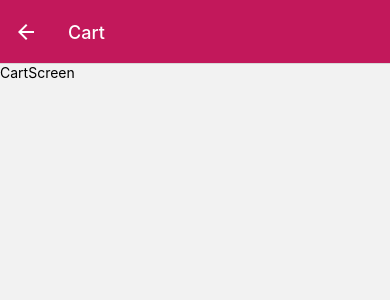
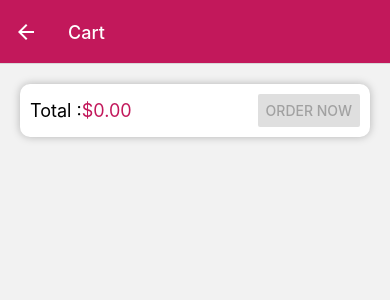
Before and after one commit to adaremitchandra/3_Project, a React Native app: screen /Cart in a window 390 px wide. Shown: the top 300 px of the page. Built offline with nearby package versions, Linux system fonts and the light colour scheme.

Commit message:
pembuatan chart scrren dan menampilkannya

```diff
--- /dev/null
+++ b/components/UI/HeaderButton.js
@@ -0,0 +1,20 @@
+import { StyleSheet, Text, View } from "react-native";
+import { HeaderButton } from "react-navigation-header-buttons";
+import React from "react";
+import { Ionicons } from "@expo/vector-icons";
+import Colors from "../../constants/Colors";
+
+const CustomHeaderButton = (props) => {
+  return (
+    <HeaderButton
+      {...props}
+      IconComponent={Ionicons}
+      iconSize={23}
+      color="white"
+    />
+  );
+};
+
+export default CustomHeaderButton;
+
+const styles = StyleSheet.create({});
--- /dev/null
+++ b/components/shop/CartItem.js
@@ -0,0 +1,39 @@
+import { StyleSheet, Text, View, TouchableOpacity } from "react-native";
+import React from "react";
+import { Ionicons } from "@expo/vector-icons";
+
+const CartItem = ({ onRemove, qty, title, amount }) => {
+  return (
+    <View style={styles.cartItem}>
+      <View style={styles.itemData}>
+        <Text style={styles.qty}>{qty} </Text>
+        <Text style={styles.text}>{title}</Text>
+      </View>
+      <View style={styles.itemData}>
+        <Text style={styles.text}>${amount}</Text>
+        <TouchableOpacity onPress={onRemove} style={styles.deleteButton}>
+          <Ionicons name="md-trash" size={23} color="red" />
+        </TouchableOpacity>
+      </View>
+    </View>
+  );
+};
+
+export default CartItem;
+
+const styles = StyleSheet.create({
+  cartItem: {
+    padding: 10,
+    backgroundColor: "white",
+    flexDirection: "row",
+    justifyContent: "space-between",
+    marginHorizontal: 20,
+  },
+  itemData: {
+    flexDirection: "row",
+    alignItems: "center",
+  },
+  qty: { fontSize: 16, color: "#888" },
+  text: { fontSize: 16, fontWeight: "bold" },
+  deleteButton: { marginLeft: 20 },
+});
--- a/package.json
+++ b/package.json
@@ -10,6 +10,7 @@
     "eject": "expo eject"
   },
   "dependencies": {
+    "@expo/vector-icons": "^12.0.5",
     "@react-navigation/drawer": "^6.3.1",
     "@react-navigation/native": "^6.0.8",
     "@react-navigation/native-stack": "^6.5.0",
--- a/screens/shop/CartScreen.js
+++ b/screens/shop/CartScreen.js
@@ -1,14 +1,74 @@
-import { StyleSheet, Text, View } from "react-native";
+import { StyleSheet, Text, View, FlatList, Button } from "react-native";
 import React from "react";
+import { useSelector } from "react-redux";
+import Colors from "../../constants/Colors";
+import CartItem from "../../components/shop/CartItem";
 
 const CartScreen = () => {
+  const cartTotalAmount = useSelector((state) => state.cart.totalAmount);
+  const cartItems = useSelector((state) => {
+    const transformCartItems = [];
+    for (const key in state.cart.items) {
+      transformCartItems.push({
+        productId: key,
+        productTitle: state.cart.items[key].productTitle,
+        productPrice: state.cart.items[key].productPrice,
+        quantity: state.cart.items[key].quantity,
+        sum: state.cart.items[key].sum,
+      });
+    }
+    return transformCartItems;
+  });
+
   return (
-    <View>
-      <Text>CartScreen</Text>
+    <View style={styles.screen}>
+      <View style={styles.summary}>
+        <Text style={styles.summaryText}>
+          Total :
+          <Text style={styles.amount}>${cartTotalAmount.toFixed(2)}</Text>
+        </Text>
+        <Button
+          color={Colors.accent}
+          title="Order Now"
+          disabled={cartItems.length === 0}
+        />
+      </View>
+      <View>
+        <FlatList
+          data={cartItems}
+          keyExtractor={(item) => item.productId}
+          renderItem={(itemData) => (
+            <CartItem
+              qty={itemData.item.quantity}
+              title={itemData.item.productTitle}
+              amount={itemData.item.sum}
+              onRemove={() => {}}
+            />
+          )}
+        />
+      </View>
     </View>
   );
 };
 
 export default CartScreen;
 
-const styles = StyleSheet.create({});
+const styles = StyleSheet.create({
+  screen: { flex: 1, margin: 20 },
+  summary: {
+    flexDirection: "row",
+    alignItems: "center",
+    justifyContent: "space-between",
+    marginBottom: 20,
+    padding: 10,
+    shadowColor: "black",
+    shadowOpacity: 0.26,
+    textShadowOffset: { width: 0, height: 2 },
+    shadowRadius: 8,
+    elevation: 5,
+    borderRadius: 10,
+    backgroundColor: "white",
+  },
+  summaryText: { fontSize: 18 },
+  amount: { color: Colors.primary },
+});
--- a/screens/shop/ProductsOverviewScreen.js
+++ b/screens/shop/ProductsOverviewScreen.js
@@ -1,14 +1,30 @@
-import { NavigationContainer } from "@react-navigation/native";
-import React from "react";
+import React, { useLayoutEffect } from "react";
 import { StyleSheet, FlatList, View, Text } from "react-native";
 import { useDispatch, useSelector } from "react-redux";
 import ProductItemComponent from "../../components/shop/ProductItemComponent";
 import * as cartAction from "../../store/actions/cart";
 
+import { HeaderButtons, Item } from "react-navigation-header-buttons";
+import HeaderButton from "../../components/UI/HeaderButton";
+
 const ProductsOverviewScreen = ({ navigation }) => {
   const products = useSelector((state) => state.products.availableProducts);
 
   const dispatch = useDispatch();
+
+  useLayoutEffect(() => {
+    navigation.setOptions({
+      headerRight: () => (
+        <HeaderButtons HeaderButtonComponent={HeaderButton}>
+          <Item
+            title="Cart"
+            iconName="md-cart"
+            onPress={() => navigation.navigate("Cart")}
+          />
+        </HeaderButtons>
+      ),
+    });
+  }, [navigation]);
 
   return (
     <FlatList
--- a/store/reducers/cart.js
+++ b/store/reducers/cart.js
@@ -10,7 +10,7 @@ export default (state = initialState, action) => {
   switch (action.type) {
     case ADD_TO_CART:
       const addedProduct = action.product;
-      const prodPrice = addedProduct.prodPrice;
+      const prodPrice = addedProduct.price;
       const prodTitle = addedProduct.title;
 
       let updatedOrNewCartItem;
```
